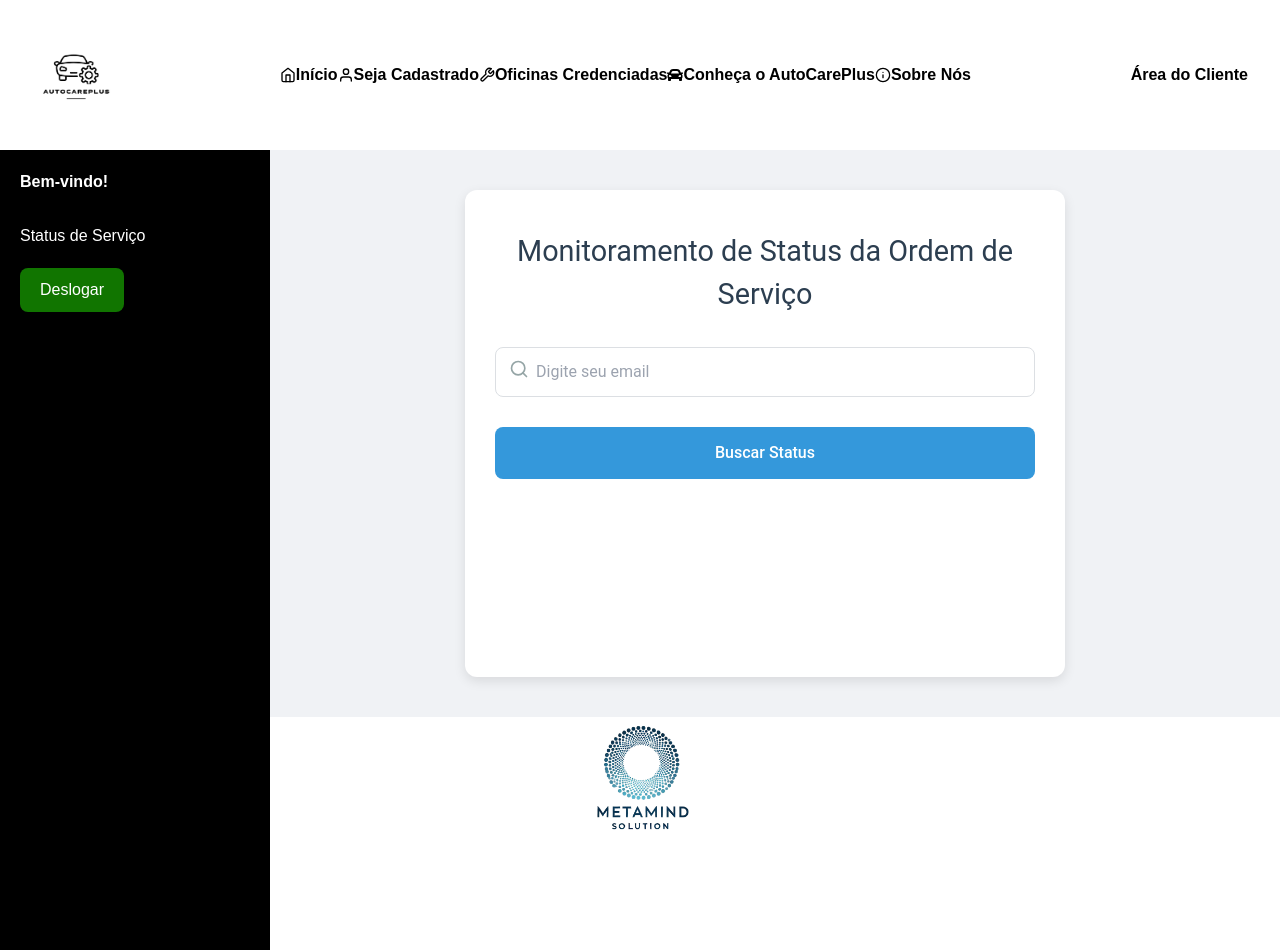
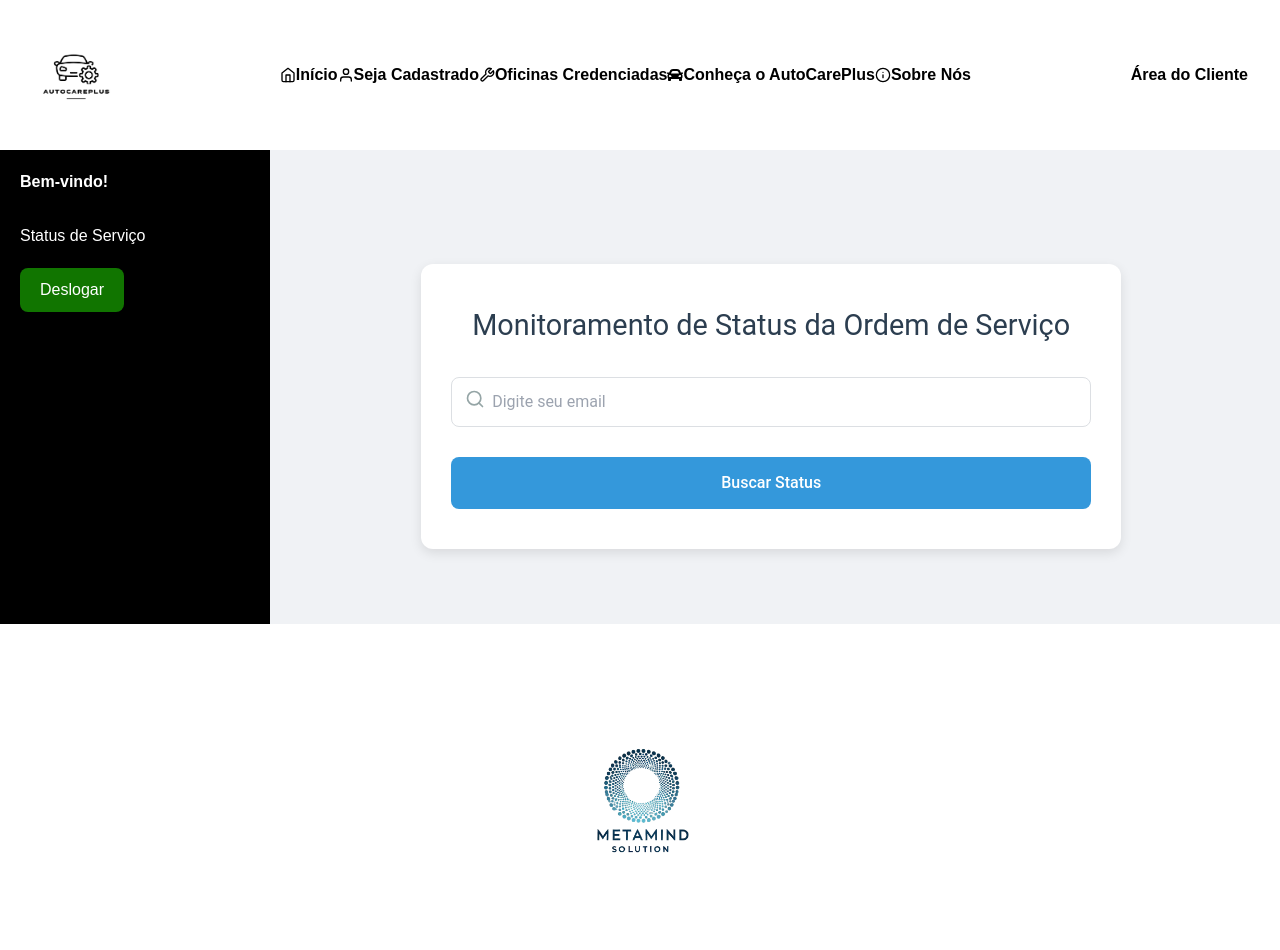
Before and after one commit to joao1015/AutoCarePlus-IA-regenerativa-Com-nextJS, a Next.js app in the folder autocare/: page /Status in a window 1280 px wide. After the commit the page ends 870 px from the top, so only its background shows below. Built offline with nearby package versions, Linux system fonts and the light colour scheme.

Commit message:
Ajustes finais antes do next de estilização

```diff
--- a/autocare/src/Components/Rodape/index.tsx
+++ b/autocare/src/Components/Rodape/index.tsx
@@ -63,7 +63,7 @@ const Rodape = () => {
         </p>
 
         {/* Logo da empresa no canto direito */}
-        <div className="absolute right-1">
+        <div className="fixed bottom-0 right-0">
           <Image
             src={LogoMetamind}
             alt="Metamind Solution Logo"
--- a/autocare/src/Components/SideBar/index.tsx
+++ b/autocare/src/Components/SideBar/index.tsx
@@ -15,7 +15,7 @@ interface Usuario {
 // Estilos para o container da sidebar
 const SidebarContainer = styled.div`
   width: 270px;
-  height: 100vh;
+  height: auto;
   background-color: #000;
   color: #fff;
   padding: 20px;
--- a/autocare/src/Components/Sideoficinas/index.tsx
+++ b/autocare/src/Components/Sideoficinas/index.tsx
@@ -7,7 +7,7 @@ import styled from 'styled-components';
 const SidebarContainer = styled.div`
   width: 220px;
   background-color: #000; /* Fundo preto */
-  height: 100vh;
+  height: auto;
   padding: 20px;
   box-shadow: 2px 0 5px rgba(0, 0, 0, 0.1);
   font-family: 'Poppins', sans-serif; /* Fonte Poppins */
@@ -36,7 +36,7 @@ const SidebarLink = styled.a`
 function Side() {
   return (
     <SidebarContainer>
-      <Link href="/Ordensrecebidas" passHref>
+      <Link href="/ordensrecebidas" passHref>
         <SidebarLink>Orçamentos Recebidos</SidebarLink>
       </Link>
       <Link href="/Gestao" passHref>
--- a/autocare/src/Components/StatusOrdens/index.tsx
+++ b/autocare/src/Components/StatusOrdens/index.tsx
@@ -7,26 +7,40 @@ import Sidebar from '../SideBar';
 
 const Container = styled.div`
   display: flex;
-  min-height: 10vh;
+  align-content: center;
+  height: auto; // Ajustado para ocupar toda a altura da tela
   background-color: #f0f2f5;
   font-family: 'Roboto', sans-serif;
 `;
 
 const SidebarContainer = styled.div`
-  width: 250px; // Ajuste conforme necessário
-  height: 15cm;
-  background-color: #ffffff;
+  width: auto; // Defina uma largura fixa para a sidebar, se necessário
+  height: auto; // Ajuste para ocupar a altura total do contêiner
+  background-color: #000000;
 `;
 
 const MainContent = styled.main`
   flex: 1;
-  max-width: 600px;
-  margin: 40px auto;
+  max-width:700px;
+  height: auto; // Ajustado para ocupar toda a altura
+  margin-top: 3cm;; // Remove o espaçamento automático
+  margin-bottom: 7cm;
+  margin-left: 12cm;
   background-color: #ffffff;
   padding: 40px 30px;
   border-radius: 12px;
   box-shadow: 0 4px 12px rgba(0, 0, 0, 0.1);
+  display: flex;
+  flex-direction: column;
+  justify-content: center; // Centraliza o conteúdo verticalmente
+
+  @media (max-width: 1300px) {
+    margin-top: 3cm;; // Remove o espaçamento automático
+    margin-bottom: 2cm;
+    margin-left: 4cm;
+  }
 `;
+
 
 const Title = styled.h2`
   color: #2c3e50;
--- a/autocare/src/app/Garantia/page.tsx
+++ b/autocare/src/app/Garantia/page.tsx
@@ -26,7 +26,7 @@ const Title = styled.h1`
 
 const Table = styled.table`
   width: 100%;
-  max-width: 1200px;
+  max-width: auto;
   border-collapse: collapse;
   margin-bottom: 20px;
 `;
--- a/autocare/src/app/Gestao/page.tsx
+++ b/autocare/src/app/Gestao/page.tsx
@@ -17,35 +17,72 @@ const PageWrapper = styled.div`
 const MainContent = styled.div`
   flex: 1;
   padding: 20px;
+  overflow-x: auto; /* Adiciona rolagem horizontal caso a tabela ultrapasse a tela */
 `;
 
 const Title = styled.h1`
   font-size: 2.5rem;
   color: #333;
   margin-bottom: 30px;
+
+  @media (max-width: 1300px) {
+    font-size: 2rem;
+    color: #333;
+    margin-bottom: 30px;
+  }
 `;
 
 const Table = styled.table`
   width: 100%;
-  max-width: 1200px;
+  max-width: 100%;
   border-collapse: collapse;
   margin-bottom: 20px;
+
+  @media (max-width: 1300px) {
+    font-size: 0.70rem;
+    max-width: 30%;
+    min-width: 20px; /* Define uma largura mínima para evitar o colapso das colunas */
+  }
+
+  @media (max-width: 768px) {
+    font-size: 0.75rem;
+    min-width: 700px;
+  }
 `;
 
 const Th = styled.th`
   background-color: #007bff;
   color: white;
-  padding: 10px;
+  padding: 8px; /* Ajuste do padding */
   text-align: left;
   font-weight: 600;
+
+  @media (max-width: 1300px) {
+    padding: 3px;
+    font-weight: 400px;
+  }
+
+  @media (max-width: 768px) {
+    padding: 4px;
+  }
 `;
 
 const Td = styled.td`
-  padding: 10px;
+  padding: 8px;
   border-bottom: 1px solid #ddd;
   color: #333;
   font-size: 0.9rem;
+
+  @media (max-width: 1300px) {
+    padding: 3px;
+    font-size: 0.7rem;
+  }
+
+  @media (max-width: 768px) {
+    padding: 4px;
+  }
 `;
+
 
 const StatusTag = styled.select`
   padding: 5px;
@@ -54,6 +91,14 @@ const StatusTag = styled.select`
   border: 1px solid #ddd;
   background-color: #fff;
   cursor: pointer;
+
+
+  @media (max-width: 1300px) {
+    padding: 5px;
+    border-radius: 5px;
+    font-size: 0.8rem;
+  }
+
 `;
 
 const ButtonContainer = styled.div`
--- a/autocare/src/app/ordensrecebidas/page.tsx
+++ b/autocare/src/app/ordensrecebidas/page.tsx
@@ -17,7 +17,7 @@ const ContentWrapper = styled.div`
 
 const Container = styled.div`
   min-height: 100vh;
-  background-color: #e0f7fa;
+  background-color: white;
   display: flex;
   flex-direction: column;
   padding: 20px;
@@ -31,7 +31,7 @@ const Title = styled.h1`
 
 const Table = styled.table`
   width: 100%;
-  max-width: 1200px;
+  max-width: 100%;
   border-collapse: collapse;
   margin-bottom: 20px;
 `;
```
